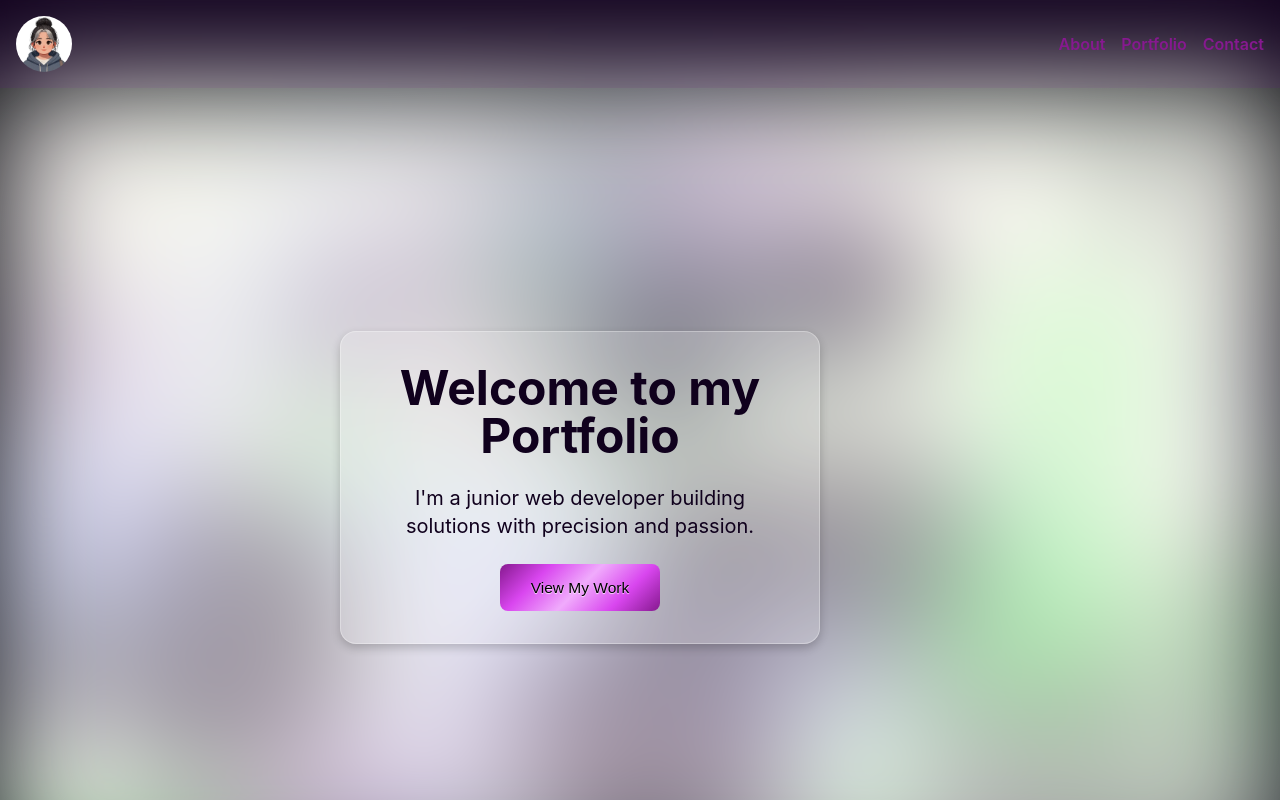
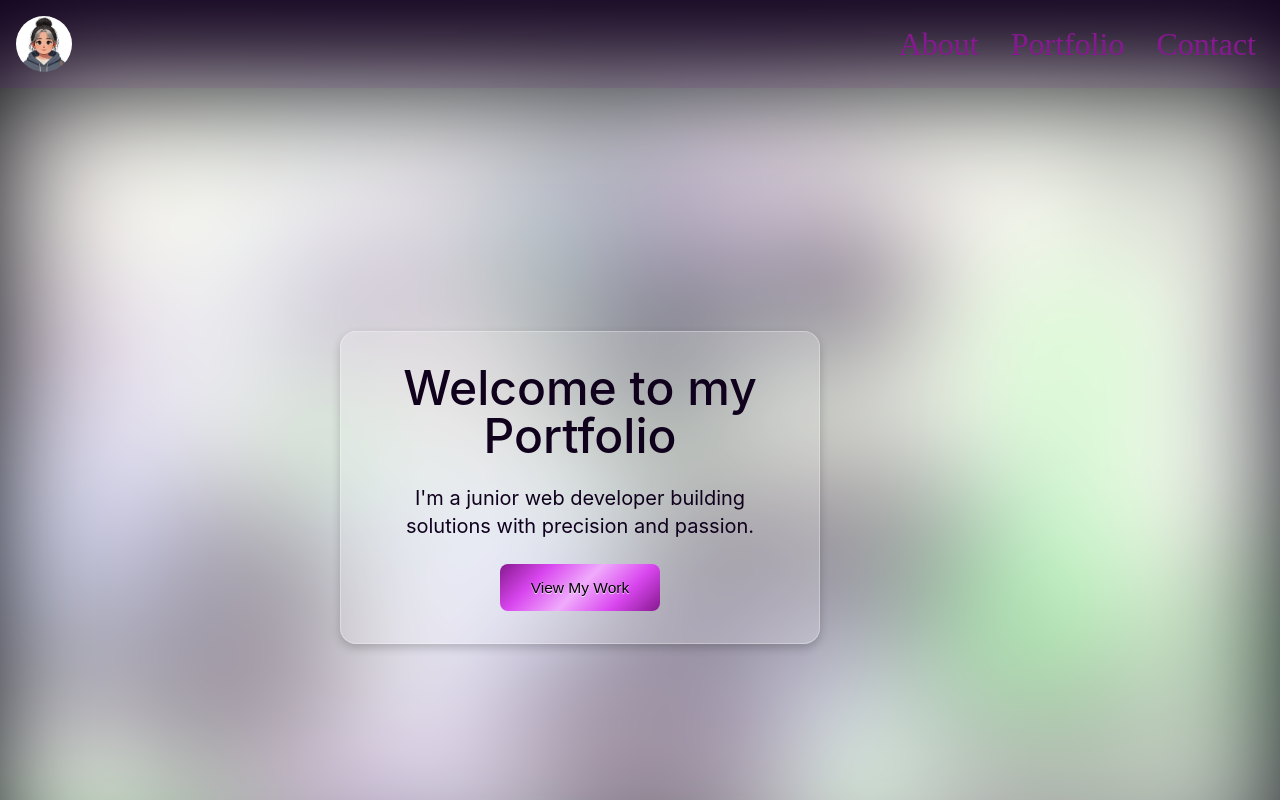
Before and after one commit to JaqiKal/code-cargo, a React (Create React App) app: page / in a window 1280 px wide. Shown: the top 800 px of the page. Built offline with nearby package versions, Linux system fonts and the light colour scheme.

Commit message:
style: Add font
No sure if I like it

```diff
--- a/src/components/Header.jsx
+++ b/src/components/Header.jsx
@@ -70,17 +70,17 @@ const Header = ({ onLogoClick }) => {
         <nav>
           <ul className="flex space-x-4">
             <li>
-              <a href="#about" className="font-semibold text-fuchsia-800 hover:text-purple-300">
+              <a href="#about" className="font-concert p-2 text-fuchsia-800 hover:text-purple-300">
                 About
               </a>
             </li>
             <li>
-              <a href="#portfolio" className="font-semibold text-fuchsia-800 hover:text-purple-300">
+              <a href="#portfolio" className="font-concert p-2 text-fuchsia-800 hover:text-purple-300">
                 Portfolio
               </a>
             </li>
             <li>
-              <a href="#contact" className="font-semibold text-fuchsia-800 hover:text-purple-300">
+              <a href="#contact" className="font-concert p-2 text-fuchsia-800 hover:text-purple-300">
                 Contact
               </a>
             </li>
--- a/src/components/Hero.jsx
+++ b/src/components/Hero.jsx
@@ -129,8 +129,8 @@ const Hero = ({ playAnimation }) => {
       <Particles id="tsparticles" init={particlesInit} options={particlesOptions} />
       <div className={`relative text-center z-10 ${playAnimation ? styles["hero-flip-animation"] : ""}`}>
         <div className={styles.glassPane}>
-          <h1 className="text-3xl md:text-5xl font-bold text-heroTextcolor">Welcome to my Portfolio</h1>
-          <p className="mt-6 text-lg md:text-xl text-heroTextcolor">
+          <h1 className="text-3xl md:text-5xl font-medium text-heroTextcolor">Welcome to my Portfolio</h1>
+          <p className="mt-6 text-lg md:text-xl font- text-heroTextcolor">
             I'm a junior web developer building solutions with precision and passion.
           </p>
           <MetallicButton
--- a/src/index.css
+++ b/src/index.css
@@ -11,9 +11,17 @@
 }
 
 /* Custom Global Styles */
+@import url("https://fonts.googleapis.com/css2?family=Concert+One&family=Poppins:ital,wght@0,100;0,200;0,300;0,400;0,500;0,600;0,700;0,800;0,900;1,100;1,200;1,300;1,400;1,500;1,600;1,700;1,800;1,900&display=swap");
+
+/* TODO
+:root {
+  --color-primary: #f9a826; /* Primary color *
+}
+*/
+
 body {
   margin: 0;
-  font-family: -apple-system, BlinkMacSystemFont, "Segoe UI", "Roboto", "Oxygen", "Ubuntu", "Cantarell", "Fira Sans", "Droid Sans", "Helvetica Neue", sans-serif;
+  font-family: -apple-system, BlinkMacSystemFont, "Roboto", "Poppins", "sans-serif";
   -webkit-font-smoothing: antialiased;
   -moz-osx-font-smoothing: grayscale;
   transition: background-color 0.3s, color 0.3s; /* Smooth transition for theme changes */
@@ -37,6 +45,15 @@ code {
   height: 100%;
   z-index: 1; /* Ensure it's behind the content */
 }
-.relative {
-  position: relative;
+
+.font-concert {
+  font-family: "Concert One", cursive;
+  font-size: 0.8rem;
 }
+
+@media (min-width: 1200px) {
+  .font-concert {
+    font-family: "Concert One", cursive;
+    font-size: 2rem;
+  }
+}
```
